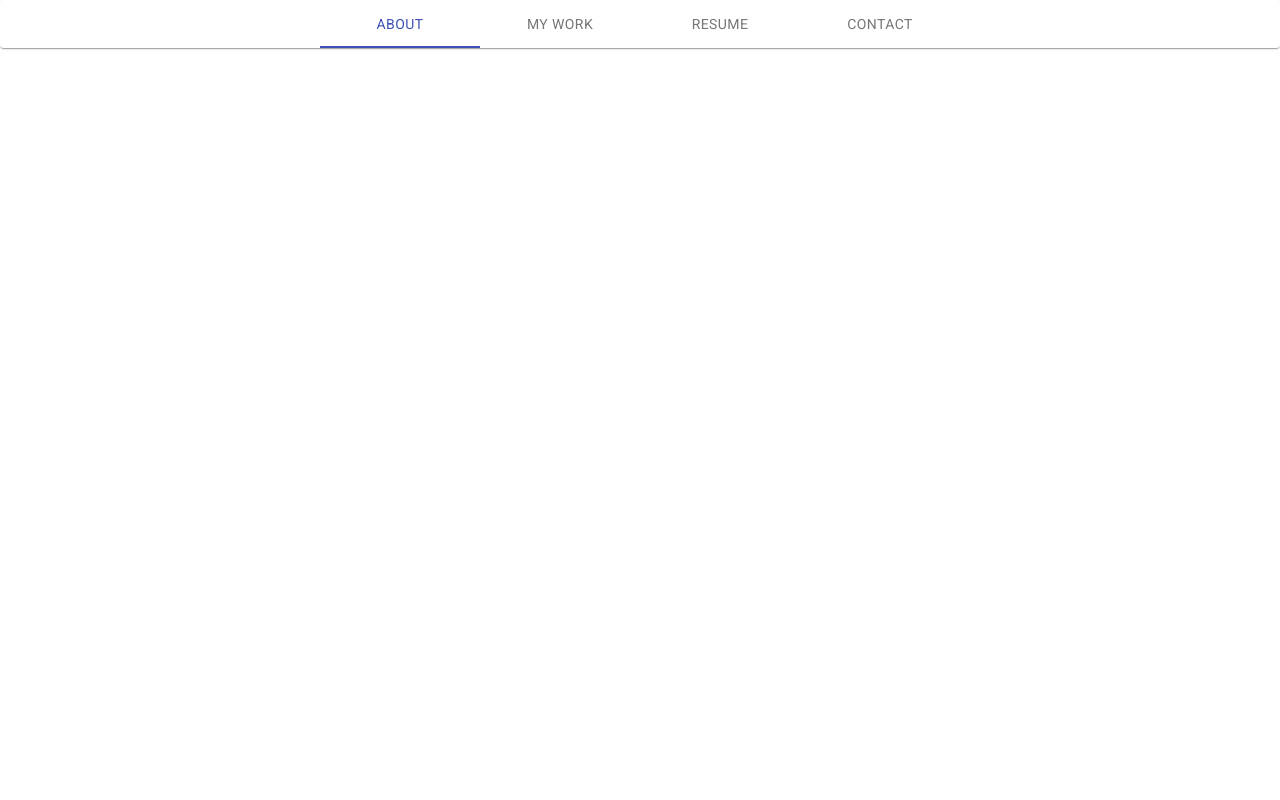
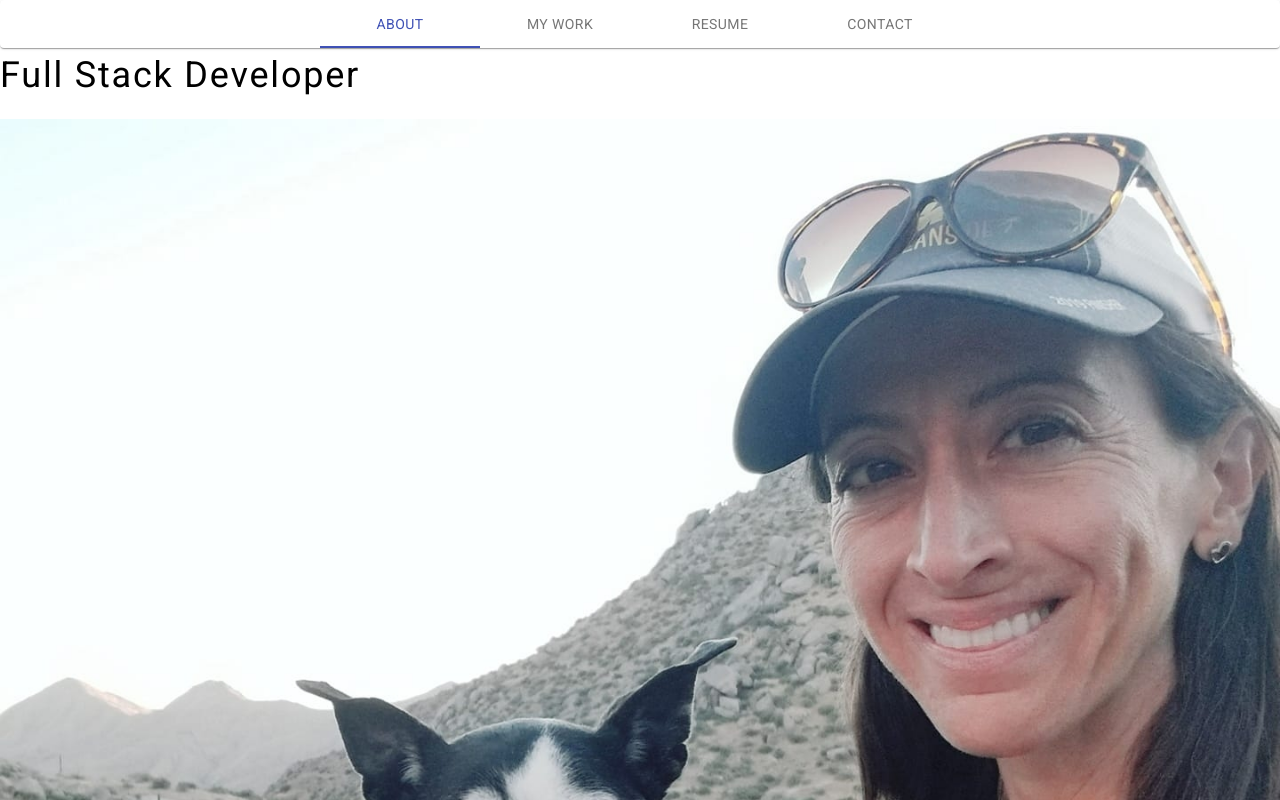
Before and after one commit to merriammassey/portfolio, a React (Create React App) app: page / in a window 1280 px wide. Shown: the top 800 px of the page. Built offline with nearby package versions, Linux system fonts and the light colour scheme.

Commit message:
error rendering components

```diff
--- a/src/App.js
+++ b/src/App.js
@@ -1,6 +1,6 @@
 import React from "react";
 import "./App.css";
-//import About from "./components/About";
+import About from "./components/About";
 import Portfolio from "./components/Portfolio";
 import Nav from "./components/Nav";
 import "@fontsource/roboto";
@@ -13,36 +13,36 @@ function App() {
       <div>
         <Nav></Nav>
         <Switch>
-          <Route path="/about">
+          <Route path="/">
             <About />
           </Route>
           <Route path="/portfolio">
             <Portfolio />
           </Route>
-          <Route path="/resume">
-            <Resume />
+          {/* <Route path="/resume">
+            <About />
           </Route>
-          {/* <Route path="contact">
+          <Route path="contact">
             <Contact />
-          </Route> */}
+          </Route>  */}
         </Switch>
       </div>
     </Router>
   );
 }
+/*
+function About() {
+  return <About></About>;
+}
 
-function About() {
+function Portfolio() {
   return <Portfolio></Portfolio>;
 }
-
-/* function Portfolio() {
-  return <h2>My Work</h2>;
-} */
 
 function Resume() {
   return <h2>Resume</h2>;
 }
-
+ */
 /*
 function App() {
   return (
```
